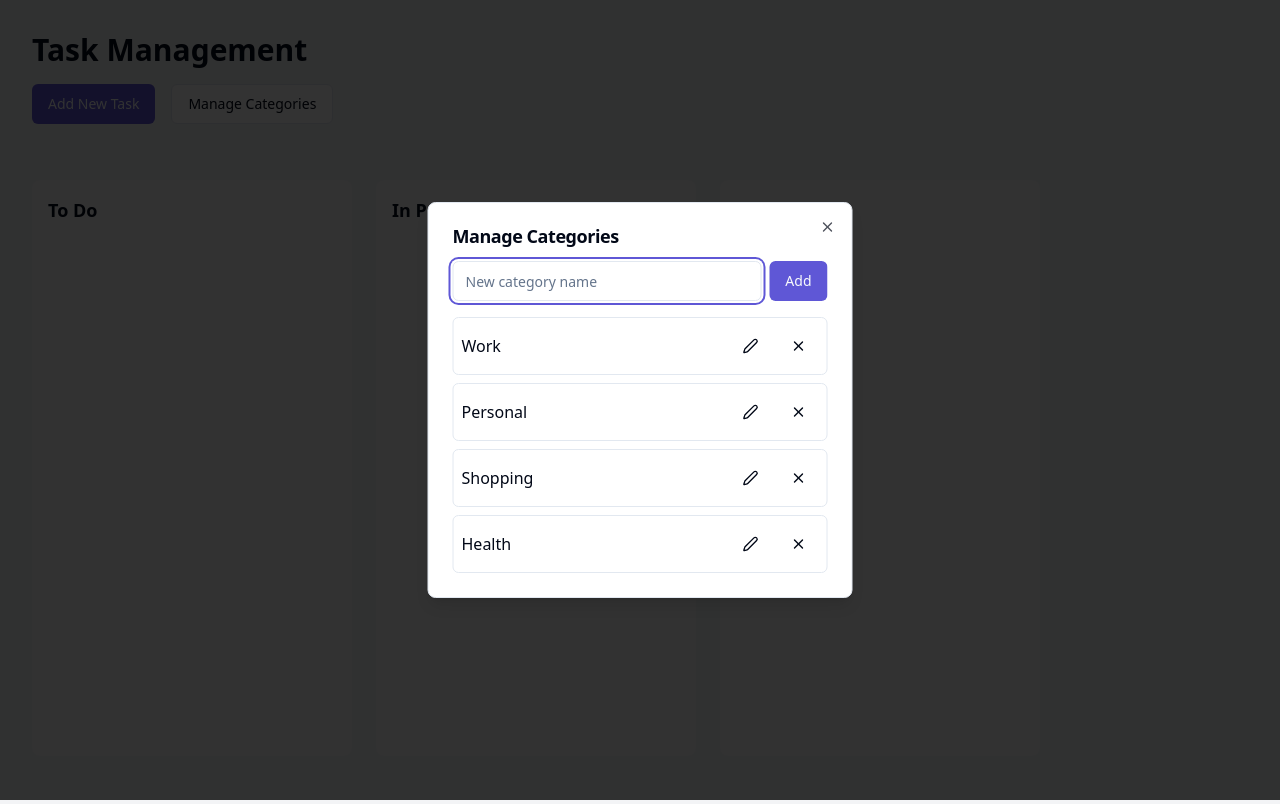
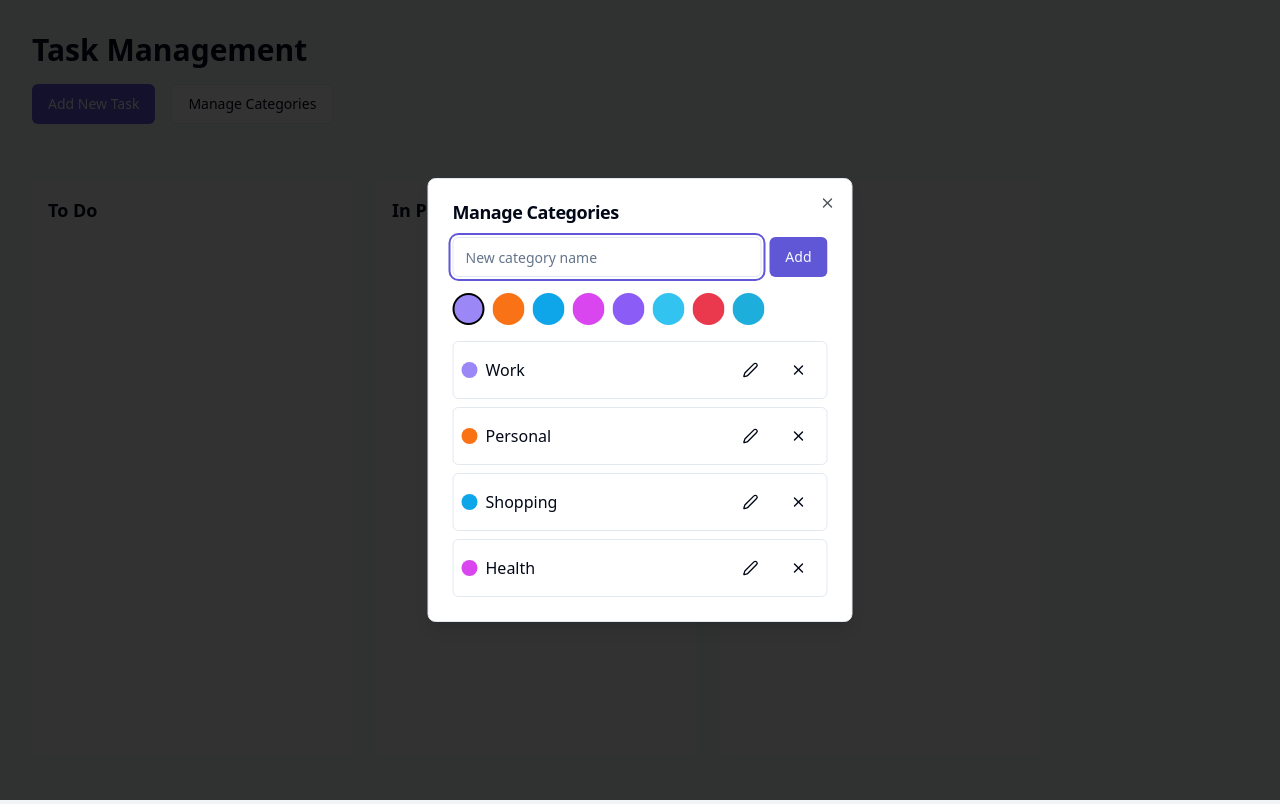
Before and after one commit to lawrencetaylor/status-sorcery, a React (Vite) app: page / in a window 1280 px wide. Both pictures are taken after a click on the button "Manage Categories". Built offline with nearby package versions, Linux system fonts and the light colour scheme.

Commit message:
Add custom colors for categories
Implement functionality to allow users to select custom colors for task categories. Update the category display pill to reflect the selected color for each category.
[skip gpt_engineer]

```diff
--- a/src/components/CategoryManagementDialog.tsx
+++ b/src/components/CategoryManagementDialog.tsx
@@ -13,24 +13,48 @@ import {
 import { Input } from '@/components/ui/input';
 import { X, Edit2 } from 'lucide-react';
 
+const PRESET_COLORS = [
+  '#9b87f5', // Primary Purple
+  '#F97316', // Bright Orange
+  '#0EA5E9', // Ocean Blue
+  '#D946EF', // Magenta Pink
+  '#8B5CF6', // Vivid Purple
+  '#33C3F0', // Sky Blue
+  '#ea384c', // Red
+  '#1EAEDB', // Bright Blue
+];
+
 export const CategoryManagementDialog = () => {
   const dispatch = useDispatch();
   const categories = useSelector((state: RootState) => state.tasks.categories);
   const [open, setOpen] = useState(false);
   const [newCategory, setNewCategory] = useState('');
-  const [editingCategory, setEditingCategory] = useState<{ original: string; new: string } | null>(null);
+  const [newCategoryColor, setNewCategoryColor] = useState(PRESET_COLORS[0]);
+  const [editingCategory, setEditingCategory] = useState<{
+    original: string;
+    new: string;
+    color: string;
+  } | null>(null);
 
   const handleAddCategory = (e: React.FormEvent) => {
     e.preventDefault();
     if (newCategory.trim()) {
-      dispatch(addCategory(newCategory.trim()));
+      dispatch(addCategory({
+        name: newCategory.trim(),
+        color: newCategoryColor
+      }));
       setNewCategory('');
+      setNewCategoryColor(PRESET_COLORS[0]);
     }
   };
 
   const handleUpdateCategory = (oldName: string) => {
     if (editingCategory && editingCategory.new.trim() && editingCategory.new !== oldName) {
-      dispatch(updateCategory({ oldName, newName: editingCategory.new.trim() }));
+      dispatch(updateCategory({
+        oldName,
+        newName: editingCategory.new.trim(),
+        color: editingCategory.color
+      }));
       setEditingCategory(null);
     }
   };
@@ -49,41 +73,86 @@ export const CategoryManagementDialog = () => {
           <DialogTitle>Manage Categories</DialogTitle>
         </DialogHeader>
         <div className="space-y-4">
-          <form onSubmit={handleAddCategory} className="flex gap-2">
+          <form onSubmit={handleAddCategory} className="space-y-4">
+            <div className="flex gap-2">
               <Input
                 placeholder="New category name"
                 value={newCategory}
                 onChange={(e) => setNewCategory(e.target.value)}
               />
               <Button type="submit">Add</Button>
+            </div>
+            <div className="flex flex-wrap gap-2">
+              {PRESET_COLORS.map((color) => (
+                <button
+                  key={color}
+                  type="button"
+                  className={`w-8 h-8 rounded-full border-2 ${
+                    newCategoryColor === color ? 'border-black' : 'border-transparent'
+                  }`}
+                  style={{ backgroundColor: color }}
+                  onClick={() => setNewCategoryColor(color)}
+                />
+              ))}
+            </div>
           </form>
           <div className="space-y-2">
             {categories.map((category) => (
-              <div key={category} className="flex items-center justify-between gap-2 p-2 border rounded-md">
-                {editingCategory?.original === category ? (
+              <div key={category.name} className="flex items-center justify-between gap-2 p-2 border rounded-md">
+                {editingCategory?.original === category.name ? (
+                  <div className="flex-1 space-y-2">
                     <Input
                       value={editingCategory.new}
-                    onChange={(e) => setEditingCategory({ ...editingCategory, new: e.target.value })}
+                      onChange={(e) => setEditingCategory({
+                        ...editingCategory,
+                        new: e.target.value
+                      })}
                       onKeyDown={(e) => {
                         if (e.key === 'Enter') {
-                        handleUpdateCategory(category);
+                          handleUpdateCategory(category.name);
                         }
                       }}
-                    onBlur={() => handleUpdateCategory(category)}
                       autoFocus
                     />
+                    <div className="flex flex-wrap gap-2">
+                      {PRESET_COLORS.map((color) => (
+                        <button
+                          key={color}
+                          type="button"
+                          className={`w-6 h-6 rounded-full border-2 ${
+                            editingCategory.color === color ? 'border-black' : 'border-transparent'
+                          }`}
+                          style={{ backgroundColor: color }}
+                          onClick={() => setEditingCategory({
+                            ...editingCategory,
+                            color
+                          })}
+                        />
+                      ))}
+                    </div>
+                  </div>
                 ) : (
-                  <span>{category}</span>
+                  <div className="flex items-center gap-2">
+                    <div
+                      className="w-4 h-4 rounded-full"
+                      style={{ backgroundColor: category.color }}
+                    />
+                    <span>{category.name}</span>
+                  </div>
                 )}
                 <div className="flex gap-2">
                   <Button
                     variant="ghost"
                     size="icon"
                     onClick={() => {
-                      if (editingCategory?.original === category) {
-                        handleUpdateCategory(category);
+                      if (editingCategory?.original === category.name) {
+                        handleUpdateCategory(category.name);
                       } else {
-                        setEditingCategory({ original: category, new: category });
+                        setEditingCategory({
+                          original: category.name,
+                          new: category.name,
+                          color: category.color
+                        });
                       }
                     }}
                   >
@@ -92,7 +161,7 @@ export const CategoryManagementDialog = () => {
                   <Button
                     variant="ghost"
                     size="icon"
-                    onClick={() => handleDeleteCategory(category)}
+                    onClick={() => handleDeleteCategory(category.name)}
                   >
                     <X className="h-4 w-4" />
                   </Button>
--- a/src/components/TaskCard.tsx
+++ b/src/components/TaskCard.tsx
@@ -1,9 +1,10 @@
 import { format } from 'date-fns';
 import { Calendar } from 'lucide-react';
 import { Draggable } from 'react-beautiful-dnd';
-import { useDispatch } from 'react-redux';
+import { useDispatch, useSelector } from 'react-redux';
 import { updateTaskDueDate } from '../store/taskSlice';
 import type { Task } from '../store/taskSlice';
+import type { RootState } from '../store/store';
 import { Button } from '@/components/ui/button';
 import { Calendar as CalendarComponent } from '@/components/ui/calendar';
 import {
@@ -20,6 +21,8 @@ interface TaskCardProps {
 
 export const TaskCard = ({ task, index }: TaskCardProps) => {
   const dispatch = useDispatch();
+  const categories = useSelector((state: RootState) => state.tasks.categories);
+  const categoryData = categories.find(cat => cat.name === task.category);
 
   return (
     <Draggable draggableId={task.id} index={index}>
@@ -58,10 +61,17 @@ export const TaskCard = ({ task, index }: TaskCardProps) => {
                 />
               </PopoverContent>
             </Popover>
-            {task.category && (
-              <Badge variant="secondary">
+            {task.category && categoryData && (
+              <div
+                className="px-2.5 py-0.5 rounded-full text-xs font-semibold"
+                style={{
+                  backgroundColor: `${categoryData.color}20`,
+                  color: categoryData.color,
+                  border: `1px solid ${categoryData.color}40`
+                }}
+              >
                 {task.category}
-              </Badge>
+              </div>
             )}
           </div>
         </div>
--- a/src/store/taskSlice.ts
+++ b/src/store/taskSlice.ts
@@ -10,14 +10,24 @@ export interface Task {
   category: string | null;
 }
 
+interface CategoryData {
+  name: string;
+  color: string;
+}
+
 interface TaskState {
   tasks: Task[];
-  categories: string[];
+  categories: CategoryData[];
 }
 
 const initialState: TaskState = {
   tasks: [],
-  categories: ['Work', 'Personal', 'Shopping', 'Health']
+  categories: [
+    { name: 'Work', color: '#9b87f5' },
+    { name: 'Personal', color: '#F97316' },
+    { name: 'Shopping', color: '#0EA5E9' },
+    { name: 'Health', color: '#D946EF' }
+  ]
 };
 
 export const taskSlice = createSlice({
@@ -43,15 +53,18 @@ export const taskSlice = createSlice({
         task.dueDate = action.payload.dueDate;
       }
     },
-    addCategory: (state, action: PayloadAction<string>) => {
-      if (!state.categories.includes(action.payload)) {
+    addCategory: (state, action: PayloadAction<{ name: string; color: string }>) => {
+      if (!state.categories.some(cat => cat.name === action.payload.name)) {
         state.categories.push(action.payload);
       }
     },
-    updateCategory: (state, action: PayloadAction<{ oldName: string; newName: string }>) => {
-      const index = state.categories.indexOf(action.payload.oldName);
+    updateCategory: (state, action: PayloadAction<{ oldName: string; newName: string; color: string }>) => {
+      const index = state.categories.findIndex(cat => cat.name === action.payload.oldName);
       if (index !== -1) {
-        state.categories[index] = action.payload.newName;
+        state.categories[index] = {
+          name: action.payload.newName,
+          color: action.payload.color
+        };
         // Update all tasks using this category
         state.tasks.forEach(task => {
           if (task.category === action.payload.oldName) {
@@ -61,7 +74,7 @@ export const taskSlice = createSlice({
       }
     },
     deleteCategory: (state, action: PayloadAction<string>) => {
-      state.categories = state.categories.filter(cat => cat !== action.payload);
+      state.categories = state.categories.filter(cat => cat.name !== action.payload);
       // Remove category from tasks using it
       state.tasks.forEach(task => {
         if (task.category === action.payload) {
```
Lines whose indentation alone changed are shown as unchanged.
